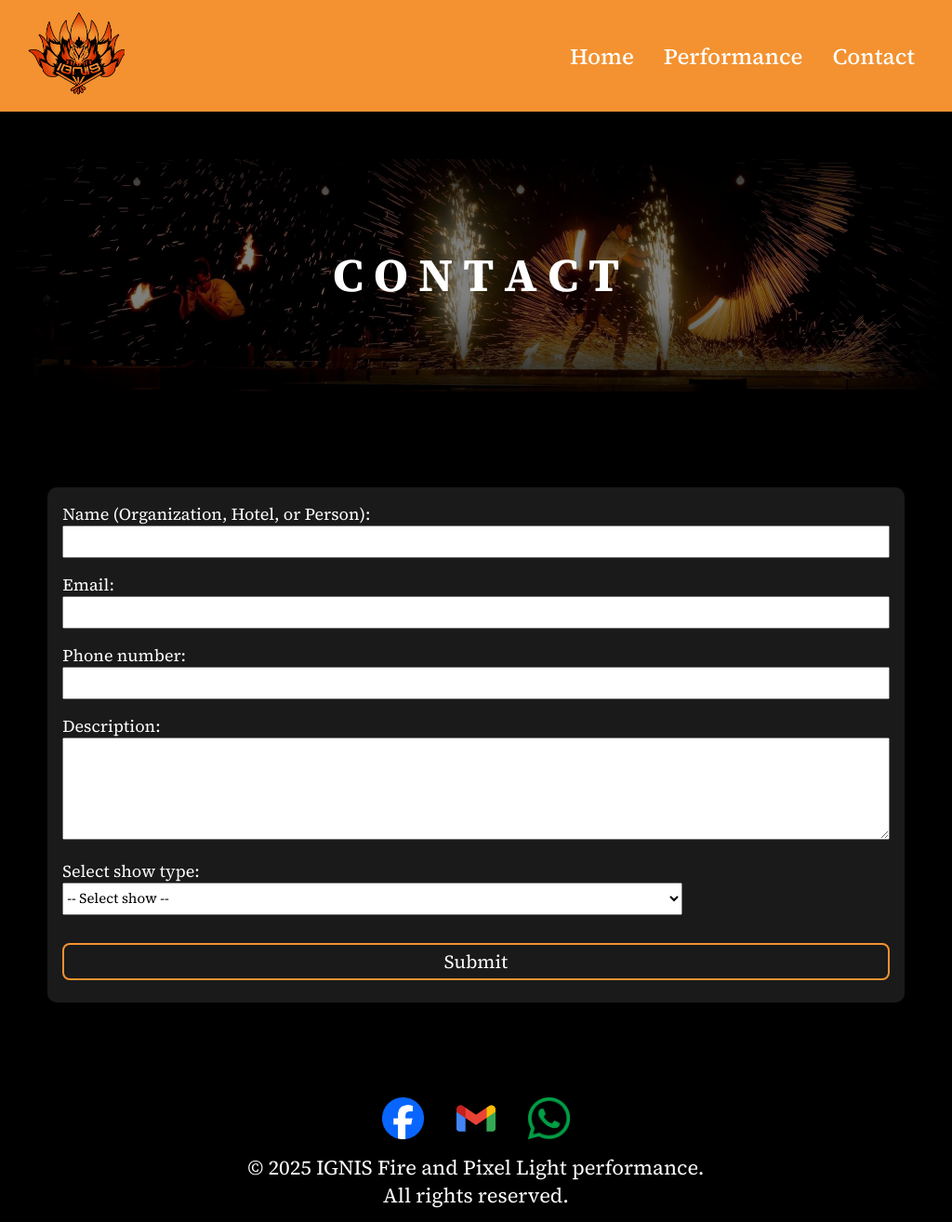
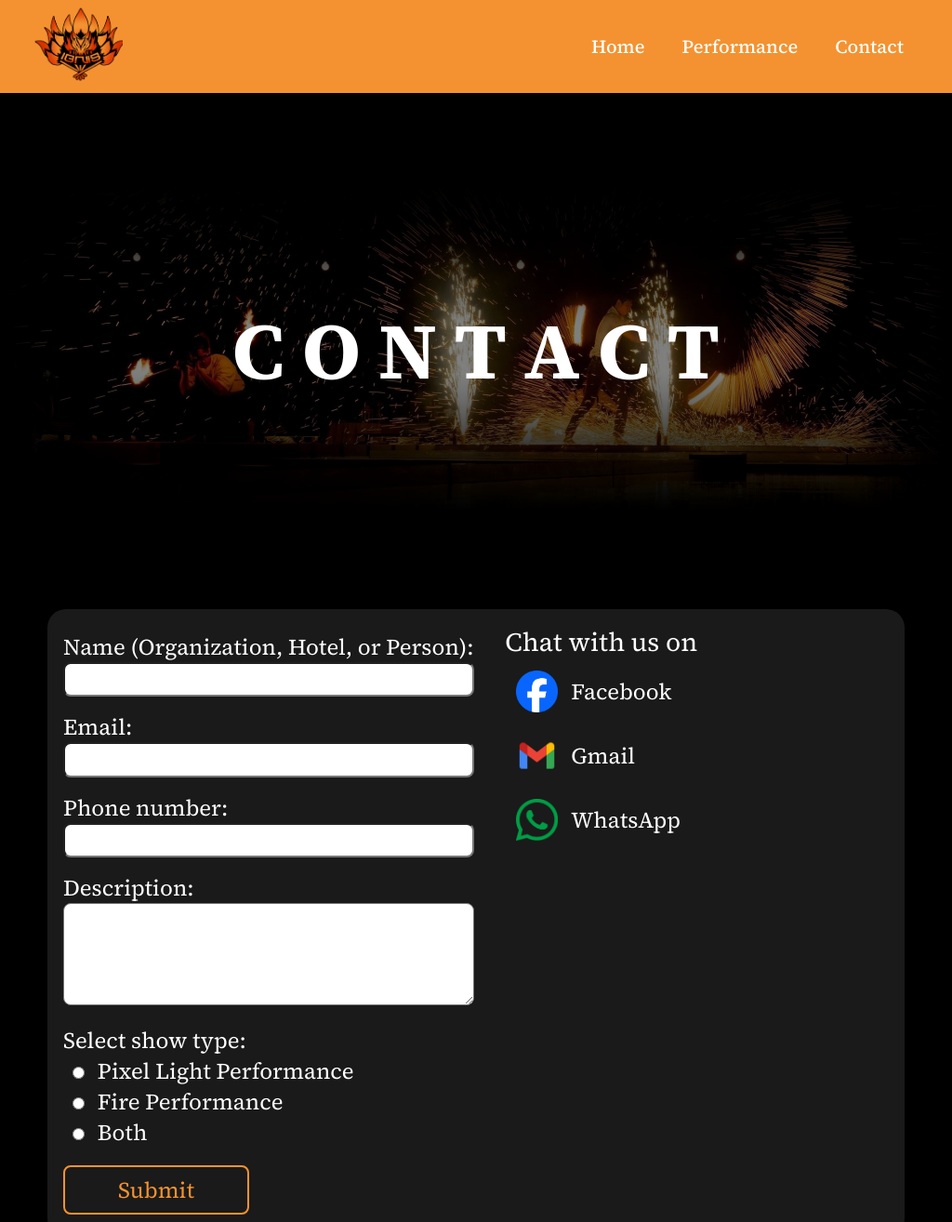
Before and after one commit to Scorpio0712/IGNIS_Website, a plain HTML site: page contact.html in a window 1024 px wide. Shown: the top 1314 px of the page at 93% size. Drawn offline with Linux system fonts and the light colour scheme.

Commit message:
fix small laptop all page

```diff
--- a/contact.html
+++ b/contact.html
@@ -67,15 +67,15 @@
                     </div>
                     <div class="contact-Chat-Button">
                         <a href="#">
-                            <img src="images/Facebook_Logo_Primary.png" class="facebook_Icon" alt="Facebook">
+                            <img src="images/Facebook_Logo_Primary.png" alt="Facebook">
                             Facebook
                         </a>
                         <a href="#">
-                            <img src="images/Gmail_Icon.original.png" class="gmail_Icon" alt="Gmail">
+                            <img src="images/Gmail_Icon.original.png" alt="Gmail">
                             Gmail
                         </a>
                         <a href="#">
-                            <img src="images/Print_Glyph_Green.png" class="whatapps_Icon" alt="WhatsApp">
+                            <img src="images/Print_Glyph_Green.png" alt="WhatsApp">
                             WhatsApp
                         </a>
                     </div>
--- a/css/contact.css
+++ b/css/contact.css
@@ -148,7 +148,6 @@ input:not([type="radio"]) {
     .contact-Chat-Button {
         display: flex;
         flex-direction: column;
-        /* padding: 0 0.5rem; */
     }
 
     .contact-Chat-Button a {
@@ -166,24 +165,108 @@ input:not([type="radio"]) {
         height: 45px;
     }
 
-    /* .facebook_InfoButton:hover,
-.gmail_InfoButton:hover,
-.whatapps_InfoButton:hover {
-    cursor: pointer;
-    color: var(--primary-color);
-    font-size: x-large;
-}
-
-.facebook_InfoButton:hover .facebook_InfoIcon,
-.gmail_InfoButton:hover .gmail_InfoIcon,
-.whatapps_InfoButton:hover .whatapps_InfoIcon {
-    width: 45px;
-    height: 45px;
-} */
 }
 
 /*********************** Small desktops/laptops ***********************/
-@media only screen and (min-width: 1024px) and (max-width: 1279px) {}
+@media only screen and (min-width: 1024px) and (max-width: 1279px) {
+
+    /********************* Contact Container *********************/
+    .contact-Form-Container {
+        padding: 1rem 1rem 1.5rem;
+        margin: 10% auto 0 auto;
+        background-color: rgba(128, 128, 128, 0.2);
+        box-sizing: border-box;
+        border-radius: 20px;
+        width: 90%;
+        display: flex;
+        flex-direction: row;
+        justify-content: space-around;
+    }
+
+    .name-Form label,
+    .email-Form label,
+    .description-Form label,
+    .phone-Form label,
+    .selectshow-Form label {
+        font-size: 24px;
+    }
+
+    input:not([type="radio"]) {
+        height: 37.5px;
+        /* ความสูง */
+        border-radius: 8px;
+    }
+
+    textarea {
+        border-radius: 8px;
+    }
+
+    .selectshow-Form .selectshow-Selection select {
+        display: none;
+    }
+
+    .selectshow-Form .selectshow-Radio {
+        display: inline-block;
+        padding: 0 10px 0 10px;
+    }
+
+    .selectshow-Form .selectshow-Radio label {
+        padding: 0 10px 0 10px;
+    }
+
+    .submit-Form button {
+        padding: 0.5rem 0.1rem;
+        width: 200px;
+        color: var(--primary-color);
+        font-size: 24px;
+    }
+
+    .submit-Form button:hover {
+        background-color: var(--primary-color);
+        color: var(--text-color);
+        cursor: pointer;
+        transition: 0.3s;
+    }
+
+    .contact-Chat-Container {
+        display: flex;
+        justify-content: center;
+        flex-direction: column;
+        width: 50%;
+        height: 100%;
+        padding: 0 2rem;
+    }
+
+    .contact-Chat-Topic span {
+        font-size: 28px;
+        color: var(--text-color);
+    }
+
+    .contact-Chat-Button {
+        display: flex;
+        flex-direction: column;
+    }
+
+    .contact-Chat-Button a {
+        color: var(--text-color);
+        font-size: 24px;
+        margin: 0.75rem;
+        text-decoration: none;
+        display: flex;
+        gap: 14px;
+        align-items: center;
+    }
+
+    .contact-Chat-Button img {
+        width: 45px;
+        height: 45px;
+    }
+
+    .contact-Chat-Button a:hover  {
+        cursor: pointer;
+        color: var(--primary-color);
+    }
+}
 
 /*********************** Large desktops ***********************/
 @media only screen and (min-width: 1280px) {}
--- a/css/style.css
+++ b/css/style.css
@@ -328,13 +328,13 @@ footer {
         display: flex;
         flex-direction: row;
         align-items: center;
-        padding: 0 1.5rem;
-        height: 120px;
+        padding: 0 2rem;
+        height: 100px;
     }
 
     .nav-con .logo img {
-        width: 110px;
-        height: 90px;
+        width: 100px;
+        height: 80px;
     }
 
     .ham-menu {
@@ -353,32 +353,51 @@ footer {
         height: 100%;
     }
 
-    .menu li{
+    .menu li {
         margin: 0;
-        padding: 0 1rem;
+        padding: 0 1.25rem;
         opacity: 1;
         transform: translateY(0);
     }
 
     .menu li a {
-        font-size: 24px;
+        font-size: 20px;
         border: none;
+    }
+
+    /************************ Topic ************************/
+    .performance-Topic,
+    .firepic-Topic,
+    .pixellightpic-Topic,
+    .contact-Topic {
+        margin-top: 10%;
+        height: 350px;
+    }
+
+    .performance-Topic span,
+    .firepic-Topic span,
+    .pixellightpic-Topic span,
+    .contact-Topic span {
+        font-size: 75px;
+    }
+
+    .contact-Topic span {
+        font-size: 85px;
     }
 
     /************************ Footer ************************/
     footer {
         margin-top: 10%;
-        height: 175px;
+        height: 150px;
     }
 
     .footer-Icons-Container {
-        gap: 3%;
-        /* ระยะห่างระหว่างโลโก้ */
+        gap: 3%; /* ระยะห่างระหว่างโลโก้ */
         margin-bottom: 10px;
     }
 
     .facebook-Button img,
-    .whatapps-Button img{
+    .whatapps-Button img {
         width: 45px;
         height: 45px;
     }
@@ -389,7 +408,7 @@ footer {
     }
 
     .footer-text-Container p {
-        font-size: 22px;
+        font-size: 20px;
     }
 }
 
```
Also changed, not shown: css/fire_photos.css (+31 -2 lines), css/index.css (+24 -23 lines), css/performance.css (+106 -8 lines), css/pixellight_photos.css (+30 -1 lines).
